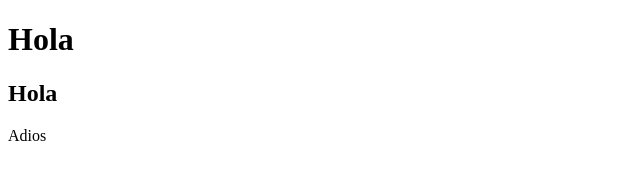
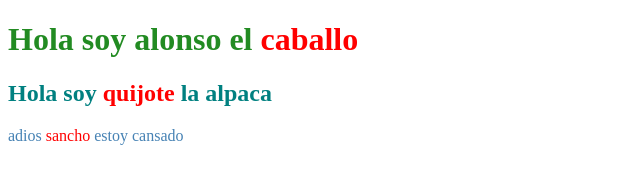
Before and after one commit to Eloy31st/IronhackEjerciciosCSS2, a plain HTML site: page index2.html in a window 1280 px wide. Shown: the whole page, without its empty margins (0-640 px from the left). Drawn offline with Linux system fonts and the light colour scheme.

Commit message:
terminado

```diff
--- a/index2.html
+++ b/index2.html
@@ -3,11 +3,11 @@
 <head>
     <meta charset="UTF-8">
     <title>Title</title>
-  <link rel="stylesheet" href="style.css">
+  <link rel="stylesheet" href="style2.css">
 </head>
 <body>
-<h1>Hola</h1>
-<h2>Hola</h2>
-<p>Adios</p>
+<h1>Hola soy alonso el <span>caballo</span></h1>
+<h2>Hola soy <span>quijote</span> la alpaca</h2>
+<p>adios <span>sancho</span> estoy cansado</p>
 </body>
 </html>
--- a/style2.css
+++ b/style2.css
@@ -7,3 +7,6 @@ h2{
 p{
     color: rgb(70, 130, 180)
 }
+span{
+    color: #ff0000
+}
```
